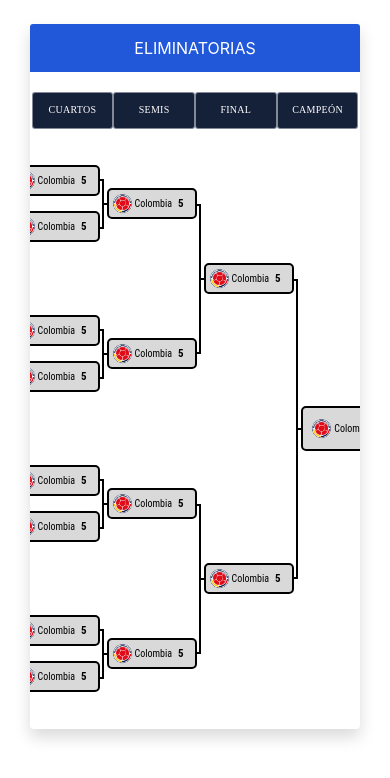
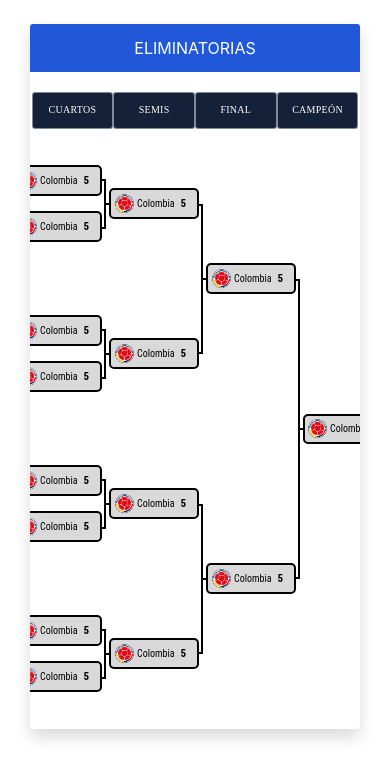
Before and after one commit to nestor2312/prueba-elim, a plain HTML site: page index.html in a window 390 px wide. Drawn offline with nearby package versions, Linux system fonts and the light colour scheme.

Commit message:
v3 css
v3 css .

```diff
--- a/index.css
+++ b/index.css
@@ -226,7 +226,9 @@
   }
 
   .esquema .ganador .jugador{
-    width: 120px;
+    width: 115px;
+    display: flex;
+    justify-content: start;
   }
 
       .team-item:nth-child(n + 6) {
@@ -463,6 +465,8 @@
   .esquema .ganador .jugador{
     padding: 0px;
     font-size: 10px;
+    height: 30px;
+    width: 75px;
   }
   .logo{
     width: 25px;
@@ -474,10 +478,6 @@
 
 
   }
-
-
-
-
 
   @media (max-width: 375px) {
 
```
